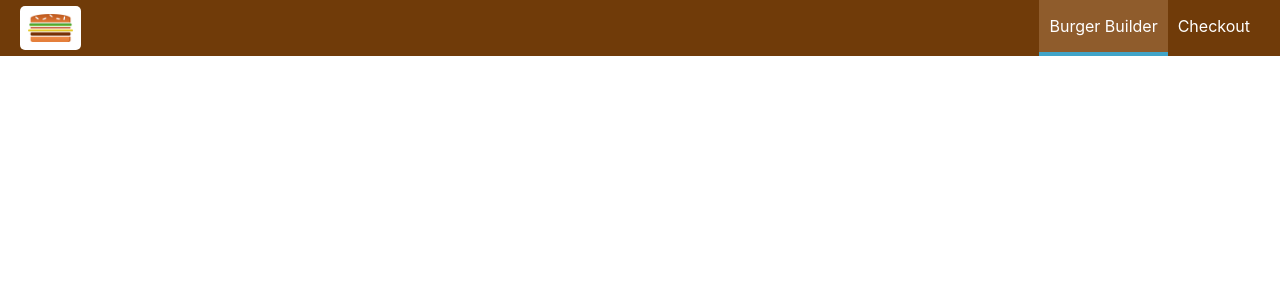
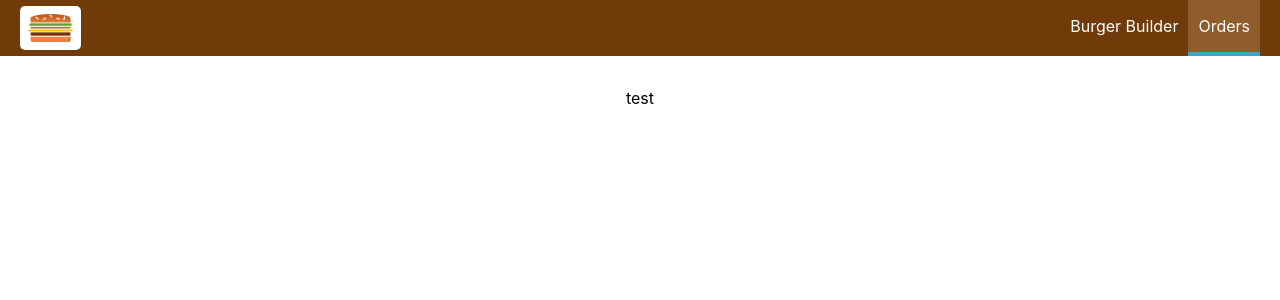
Before and after one commit to takuyaKIKUCHI99/the-burger-bilder, a React (Create React App) app: page /orders in a window 1280 px wide. Shown: the top 300 px of the page. Built offline with nearby package versions, Linux system fonts and the light colour scheme.

Commit message:
[FEATURE](Orders) Add new Nav

```diff
--- a/src/App.js
+++ b/src/App.js
@@ -3,7 +3,8 @@ import { Route } from 'react-router-dom';
 
 import Layout from './containers/Layout/Layout';
 import BurgerBuilder from './containers/BurgerBuilder/BurgerBuilder';
-import Checkout from './components/Checkout/Checkout';
+import Checkout from './containers/Checkout/Checkout';
+import Orders from './containers/Orders/Orders';
 
 class App extends Component {
   render() {
@@ -12,6 +13,7 @@ class App extends Component {
         <Layout>
           <Route path="/" exact component={BurgerBuilder} />
           <Route path="/checkout" component={Checkout} />
+          <Route path="/orders" component={Orders} />
         </Layout>
       </div>
     );
--- a/src/components/Navigation/NavigationItems/NavigationItem/NavigationItem.js
+++ b/src/components/Navigation/NavigationItems/NavigationItem/NavigationItem.js
@@ -1,24 +1,21 @@
 import React from 'react';
 import PropTypes from 'prop-types';
 
+import { NavLink } from 'react-router-dom';
+
 import styles from './NavigationItem.module.css';
 
-const NavigationItem = ({ link, active, children }) => (
+const NavigationItem = ({ link, children }) => (
   <li className={styles.NavigationItem}>
-    <a href={link} className={active ? styles.active : null}>
+    <NavLink to={link} activeClassName={styles.active} exact>
       {children}
-    </a>
+    </NavLink>
   </li>
 );
 
 NavigationItem.propTypes = {
   link: PropTypes.string.isRequired,
-  active: PropTypes.bool,
   children: PropTypes.node.isRequired
 };
 
-NavigationItem.defaultProps = {
-  active: false
-};
-
 export default NavigationItem;
--- a/src/components/Navigation/NavigationItems/NavigationItems.js
+++ b/src/components/Navigation/NavigationItems/NavigationItems.js
@@ -6,8 +6,8 @@ import NavigationItem from './NavigationItem/NavigationItem';
 
 const NavigationItems = () => (
   <ul className={styles.NavigationItems}>
-    <NavigationItem link="/" active>Burger Builder</NavigationItem>
-    <NavigationItem link="/">Checkout</NavigationItem>
+    <NavigationItem link="/">Burger Builder</NavigationItem>
+    <NavigationItem link="/orders">Orders</NavigationItem>
   </ul>
 );
 
--- a/src/components/Checkout/Checkout.js
+++ b/src/containers/Checkout/Checkout.js
@@ -3,8 +3,8 @@ import styles from './Checkout.module.css';
 import React from 'react';
 import { useLocation, useHistory, Route } from 'react-router-dom';
 
-import Burger from '../Burger/Burger';
-import Button from '../UI/Button/Button';
+import Burger from '../../components/Burger/Burger';
+import Button from '../../components/UI/Button/Button';
 import CheckoutCustomerContact from './CheckoutCustomerContact/CheckoutCustomerContact';
 
 const Checkout = () => {
--- a/src/components/Checkout/CheckoutCustomerContact/CheckoutCustomerContact.js
+++ b/src/containers/Checkout/CheckoutCustomerContact/CheckoutCustomerContact.js
@@ -6,8 +6,8 @@ import PropTypes from 'prop-types';
 
 import axios from '../../../axios-orders';
 
-import Button from '../../UI/Button/Button';
-import Spinner from '../../UI/Spinner/Spinner';
+import Button from '../../../components/UI/Button/Button';
+import Spinner from '../../../components/UI/Spinner/Spinner';
 
 const CheckoutCustomerContact = ({ order, totalPrice }) => {
   const history = useHistory();
--- /dev/null
+++ b/src/containers/Orders/Orders.js
@@ -0,0 +1,7 @@
+import React from 'react';
+
+const Orders = () => {
+  return(<p>test</p>)
+};
+
+export default Orders;
```
Also changed, not shown: src/containers/Checkout/Checkout.module.css (renamed from src/components/Checkout/Checkout.module.css), src/containers/Checkout/CheckoutCustomerContact/CheckoutCustomerContact.module.css (renamed from src/components/Checkout/CheckoutCustomerContact/CheckoutCustomerContact.module.css), src/containers/Orders/Order/Order.js (added), src/containers/Orders/Orders.module.css (added).
